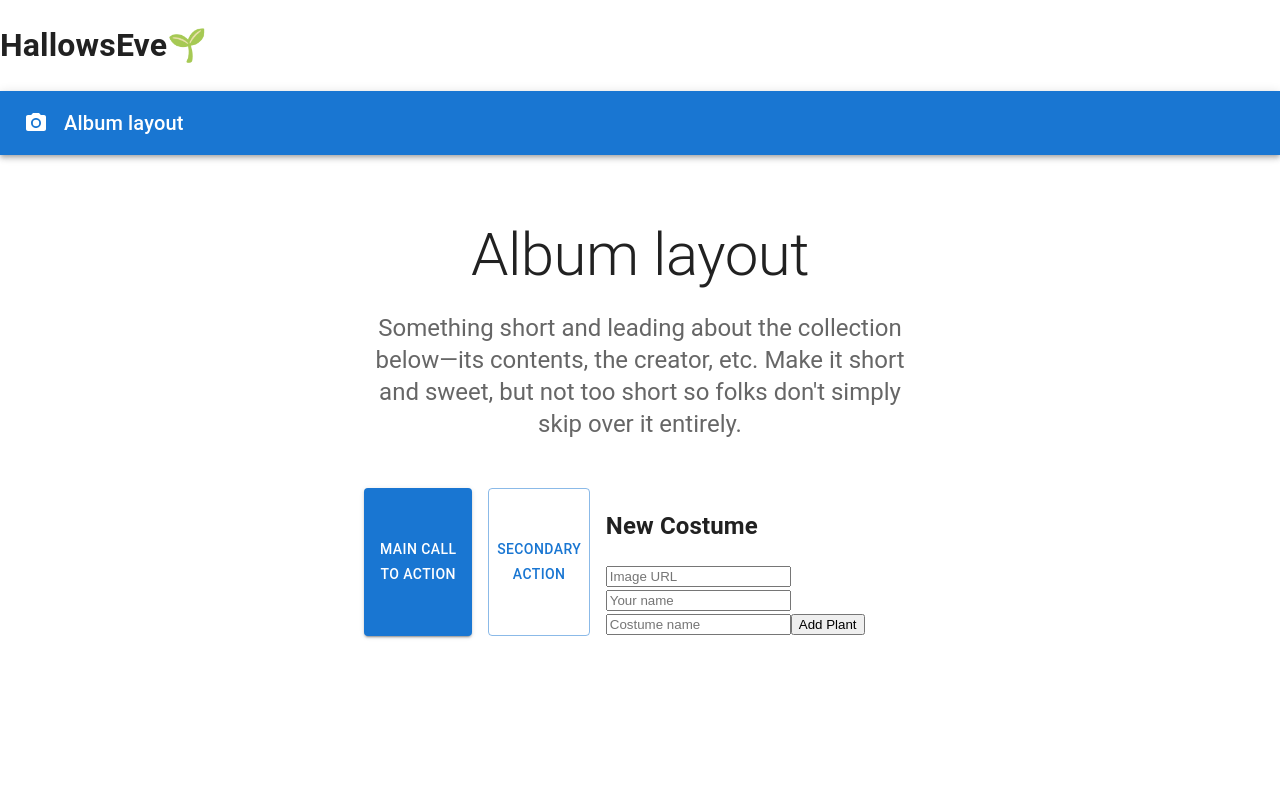
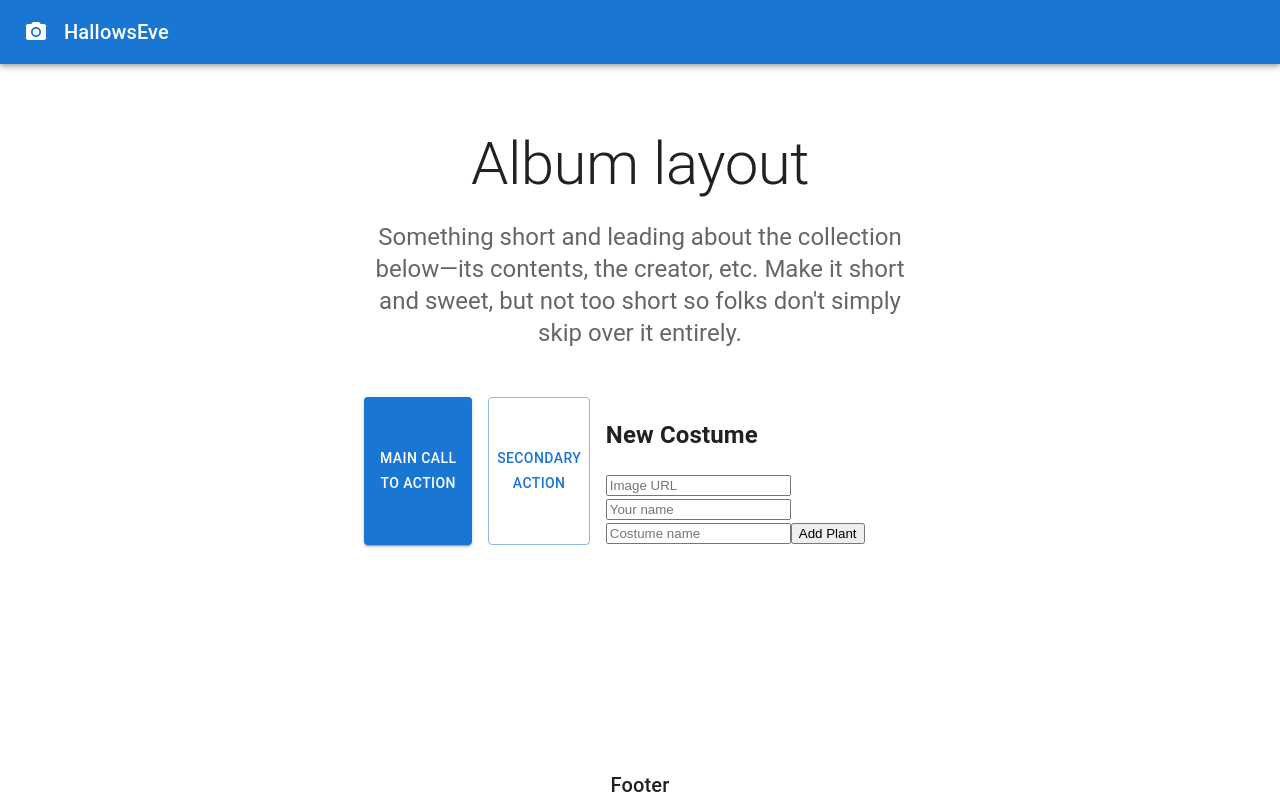
Before and after one commit to QuinnLonergan/project-practice, a React (Create React App) app in the folder client/: page / in a window 1280 px wide. Shown: the top 800 px of the page. Built offline with nearby package versions, Linux system fonts and the light colour scheme; no server answers.

Commit message:
header moved into another component

```diff
--- a/client/src/HalloweenPage.js
+++ b/client/src/HalloweenPage.js
@@ -43,14 +43,6 @@ export default function HalloweenPage({itemsToRender, addCostume}) {
   return (
     <ThemeProvider theme={theme}>
       <CssBaseline />
-      <AppBar position="relative">
-        <Toolbar>
-          <CameraIcon sx={{ mr: 2 }} />
-          <Typography variant="h6" color="inherit" noWrap>
-            Album layout
-          </Typography>
-        </Toolbar>
-      </AppBar>
       <main>
         {/* Hero unit */}
         <Box
--- a/client/src/Header.js
+++ b/client/src/Header.js
@@ -1,15 +1,20 @@
 import React from "react";
+import AppBar from '@mui/material/AppBar';
+import Toolbar from '@mui/material/Toolbar';
+import CameraIcon from '@mui/icons-material/PhotoCamera';
+import Typography from '@mui/material/Typography';
+
 
 function Header() {
   return (
-    <header>
-      <h1>
+    <AppBar position="relative">
+    <Toolbar>
+      <CameraIcon sx={{ mr: 2 }} />
+      <Typography variant="h6" color="inherit" noWrap>
         HallowsEve
-        <span className="logo" role="img">
-          🌱
-        </span>
-      </h1>
-    </header>
+      </Typography>
+    </Toolbar>
+  </AppBar>
   );
 }
 
```
